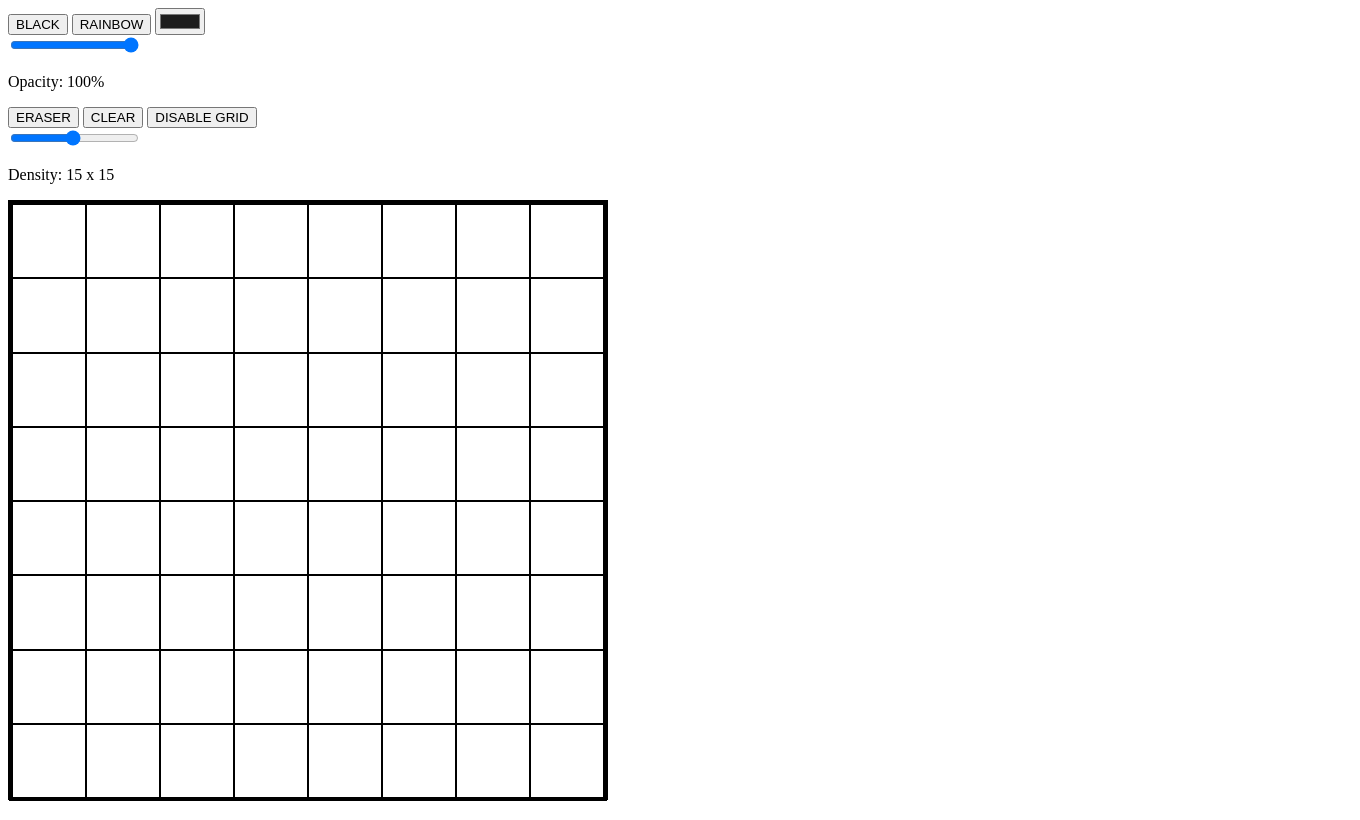
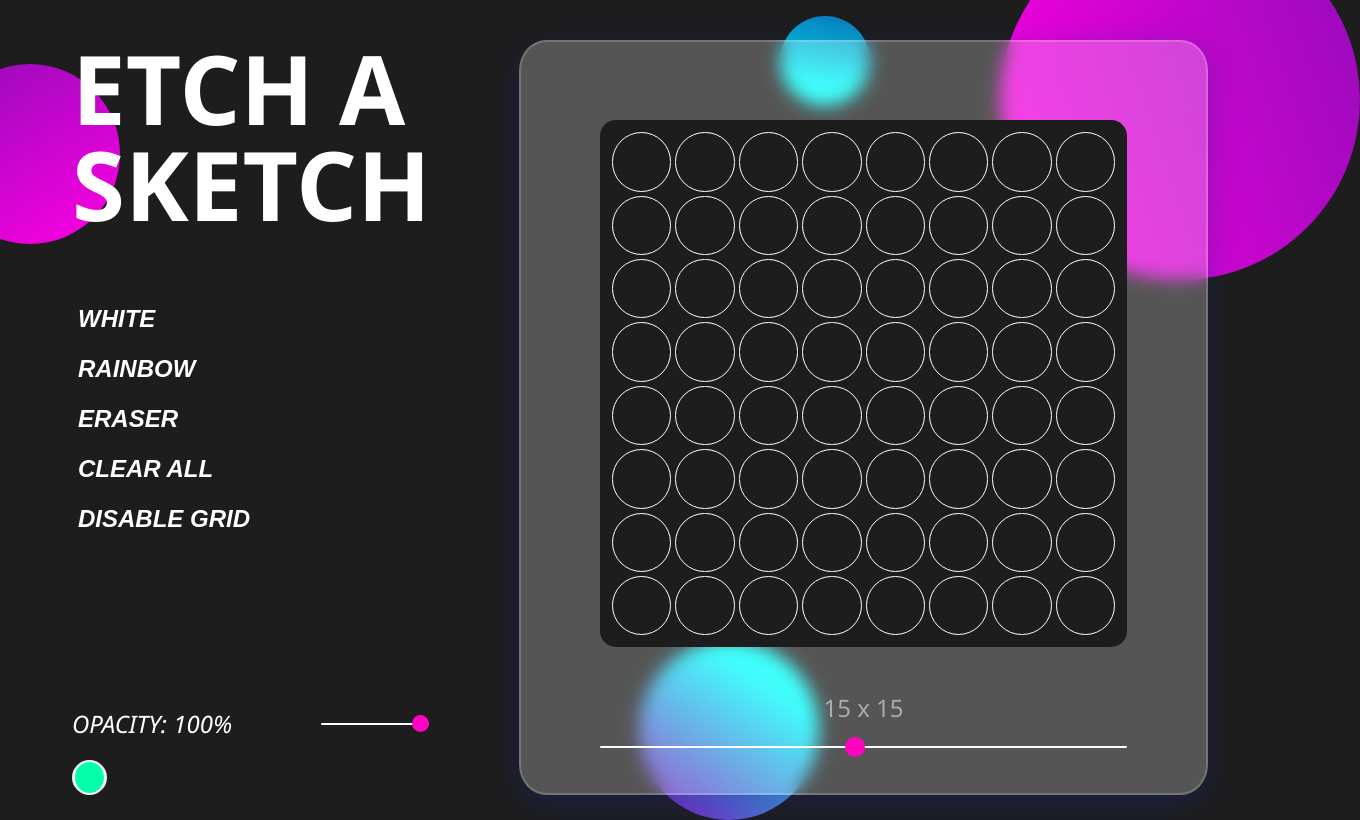
Before and after one commit to Tricheck-A/Etch-A-Sketch, a plain HTML site: page index.html in a window 1280 px wide. Shown: the whole page, 1360 px wide, since content can reach past the window. Drawn offline with Linux system fonts and the light colour scheme.

Commit message:
added styling to css, changed default color, changed arrangement ov some items for better styling, added DIVs for Flexbox

```diff
--- a/index.html
+++ b/index.html
@@ -9,25 +9,44 @@
     <title>Etch A Sketch</title>
 </head>
 <body>
-  <button id = "blackColorBtn">BLACK</button>
-  <button id = "rainbowColorBtn">RAINBOW</button>
+    <!-- Background Circles -->
+    <div class = "circles" id = "circle-1"></div>
+    <div class = "circles" id = "circle-2"></div>
+    <div class = "circles" id = "circle-3"></div>
+    <div class = "circles" id = "circle-4"></div>
 
-  <input type="color" id = "colorPickerBtn" value="#1c1c1c"><br>
+  <div class = "content">
+    <h1>ETCH A <br> SKETCH</h1>
+    <div class = "staticSelections">
+      <button id = "whiteColorBtn">WHITE</button>
+      <button id = "rainbowColorBtn">RAINBOW</button>
+      <button id = "eraserBtn">ERASER</button>
+      <button id = "clearBtn">CLEAR ALL</button>
+      <button id = "gridBtn">DISABLE GRID</button><br>
+    </div>
 
-  <input type="range" min="0" max="100" value="100" class="slider" id="opacitySlider">
-  <p id="opacityOutput"></p>
+    <div class = "dynamicSelections">
+    <!-- Opacity Slider -->
+      <div id="opacityDiv">
+        <p id="opacityOutput"></p>
+      <input type="range" min="0" max="100" value="100" class="slider" id="opacitySlider">
+      </div>
 
-  <button id = "eraserBtn">ERASER</button>
-  <button id = "clearBtn">CLEAR</button>
-  <button id = "gridBtn">DISABLE GRID</button><br>
-
-  <input type="range" min="1" max="30" value="15" class="slider" id="densitySlider">
-  <p id="densityOutput"></p>
+      <!-- Color Picker -->
+      <input type="color" id = "colorPickerBtn" value="#04ffab">
+    </div>
+  </div>
 
   <div class = "sketchboard">
     <div id = "container">
 
     </div>
+
+  <!-- Density Slider -->
+    <div id = "densitySelection">
+      <p id="densityOutput"></p>
+      <input type="range" min="1" max="30" value="15" class="slider" id="densitySlider">
+    </div>
   </div>
 </body>
 </html>
--- a/script.js
+++ b/script.js
@@ -1,6 +1,6 @@
 
 // GET BUTTONS & CREATE VARIABLES FOR GRID CELLS
-const blackColorBtn = document.getElementById('blackColorBtn');
+const whiteColorBtn = document.getElementById('whiteColorBtn');
 const rainbowColorBtn = document.getElementById('rainbowColorBtn');
 const colorPickerBtn = document.getElementById('colorPickerBtn');
 const eraserBtn = document.getElementById('eraserBtn');
@@ -13,7 +13,7 @@ let colCount = 8;
 let cellCount = rowCount * colCount;
 let cellSize = (100/rowCount) + "%";
 
-let color;
+let color = "#04ffab";
 
 
 
@@ -77,12 +77,12 @@ densitySlider.addEventListener('click', function () {
 
 
 // default Density Paragraph Output
-densityOutput.innerHTML = 'Density: ' + densityValue + ' x ' + densityValue;
+densityOutput.innerHTML = densityValue + ' x ' + densityValue;
 
 // updating Density Paragraph output while sliding
 densitySlider.addEventListener('input', function () {
   densityValue = densitySlider.value;
-  densityOutput.innerHTML = 'Density: ' + densityValue + ' x ' + densityValue;
+  densityOutput.innerHTML = densityValue + ' x ' + densityValue;
 });
 
 
@@ -92,9 +92,9 @@ densitySlider.addEventListener('input', function () {
 // CREATE BUTTON-EVENT LISTENERS
 
 
-// Black Button
-blackColorBtn.addEventListener('click', function(){
-  color = "black";
+// White Button
+whiteColorBtn.addEventListener('click', function(){
+  color = "white";
 });
 
 
@@ -143,7 +143,7 @@ gridBtn.addEventListener('click', function(){
 
   } else {
     for (let i=0; i < cells.length; i++){
-      cells[i].style.border = "1px solid black";
+      cells[i].style.border = "1px solid white";
     };
     gridBtn.textContent = "DISABLE GRID";
   }
@@ -217,10 +217,10 @@ let opacityOutput = document.getElementById('opacityOutput');
 let colorOpacity = (opacitySlider.value / 100).toString();
 
 // default Opacity & Output
-opacityOutput.innerHTML = 'Opacity: ' + opacitySlider.value + '%';
+opacityOutput.innerHTML = 'OPACITY: ' + opacitySlider.value + '%';
 
 // updating values while sliding
 opacitySlider.addEventListener('input', function () {
-  opacityOutput.innerHTML = 'Opacity: ' + this.value + '%';
+  opacityOutput.innerHTML = 'OPACITY: ' + this.value + '%';
   colorOpacity = (opacitySlider.value / 100).toString();
 })
--- a/style.css
+++ b/style.css
@@ -6,26 +6,307 @@ html {
     box-sizing: inherit;
 }
 
+body {
+    background: #1d1d1d;
+    font-family: 'Segoe UI', Tahoma, Geneva, Verdana, sans-serif;
+    display: flex;
+    justify-content: space-between;
+    height: 100%;
+    padding: 2.5% 5% 0% 5%;
+}
+
+p {
+    padding: 0;
+    margin: 0;
+}
+
+
+
+
+
+
+
+/* LEFT CONTENT STYLING */
+
+h1 {
+    font-weight: bolder;
+    font-size: 96px;
+    color: white;
+    margin-top: 0;
+    margin-bottom: 20%;
+    line-height: 100%;
+}
+
+button {
+    background: none;
+    border: none;
+    font-weight: 550;
+    font-style: italic;
+    font-size: 24px;
+    color: white;
+}
+
+button:hover {
+    color: rgb(255, 4, 192);
+    cursor: pointer;
+}
+
+button:active {
+    color: rgb(184, 0, 138);
+    cursor: pointer;
+}
+
 div {
-    border: solid black 1px;
     margin: 0;
     padding: 0;
 }
 
+.content {
+    display: flex;
+    flex-direction: column;
+    justify-content: space-between;
+    z-index: 1;
+}
+
+.staticSelections {
+    display: flex;
+    flex-direction: column;
+    align-items:flex-start;
+    gap: 20px;
+    flex: auto;
+}
+
+.dynamicSelections {
+    font-weight: 550;
+    font-style: italic;
+    font-size: 24px;
+    color: white;
+    display: flex;
+    flex-direction: column;
+    gap: 20px;
+}
+
+#opacityDiv {
+    display: flex;
+    justify-content: space-between;
+    align-items: center;
+    gap: 40px;
+}
+
+/* Color Picker */
+input[type="color"] {
+    -webkit-appearance: none;
+    border: none;
+    width: 35px;
+    height: 35px;
+    border-radius:50%;
+}
+
+input[type="color"]::-webkit-color-swatch-wrapper {
+	padding: 0;
+    border-radius:50%;
+}
+input[type="color"]::-webkit-color-swatch {
+	border: 1px solid white;
+    border-radius:50%;
+}
+
+input[type="color"]:hover {
+    cursor: pointer;
+}
+
+
+
+/* Opacity Slider */
+#opacitySlider {
+    -webkit-appearance: none;
+    width: 30%;
+    height: 2px;
+    border-radius: 10px;
+    background: white;
+    outline: none;
+    -webkit-transition: .2s;
+    transition: opacity .2s;
+    gap: 10px;
+}
+
+#opacitySlider::-webkit-slider-thumb {
+    -webkit-appearance: none;
+    appearance: none;
+    width: 17px;
+    height: 17px;
+    border-radius: 50%;
+    background: rgb(255, 4, 192);
+    cursor: pointer;
+    transition: .2s;
+  }
+
+  #opacitySlider::-moz-range-thumb {
+    width: 17px;
+    height: 17px;
+    border-radius: 50%;
+    background: rgb(255, 4, 192);
+    cursor: pointer;
+  }
+
+
+/* opacity slider hover effect */
+  #opacitySlider:hover {
+      cursor: pointer;
+  }
+
+  #opacitySlider::-webkit-slider-thumb:hover {
+    cursor: pointer;
+    width: 20px;
+    height: 20px;
+    transition: .2s;
+}
+
+
+
+
+
+
+/* RIGHT CONTENT STYLING */
+
 .sketchboard {
-    height: 600px;
-    width: 600px;
+    height: 755px;
+    width: 689px;
+    padding-top: 35px;
     display: flex;
-    justify-content: center;
+    flex-direction: column;
+    justify-content: space-evenly;
+    align-items: center;
+
+    background: rgba( 255, 255, 255, 0.25 );
+    box-shadow: 0 8px 32px 0 rgba( 31, 38, 135, 0.37 );
+    backdrop-filter: blur( 8.5px );
+    -webkit-backdrop-filter: blur( 8.5px );
+
+    border-radius: 4%;
+    border: 2px solid rgba( 255, 255, 255, 0.18 );
+
+    z-index: 2;
 }
 
 #container {
-    height: 600px;
-    width: 600px;
+    height: 527px;
+    width: 527px;
     display: grid;
-    border: 3px solid black;
+    border-radius: 3%;
+    background: #1d1d1d;
+    padding: 10px;
 }
 
 .cells {
-    border: 1px solid black;
+    border-radius: 50%;
+    margin: 2px;
+    border: 1px solid white;
 }
+
+#densitySelection {
+    display: flex;
+    flex-direction: column;
+    justify-content: center;
+    align-items: center;
+    gap: 20px;
+}
+
+#densityOutput {
+    font-weight: 550;
+    font-size: 24px;
+    color: white;
+    opacity: 0.5;
+}
+
+/* Density Slider */
+#densitySlider {
+    -webkit-appearance: none;
+    width: 527px;
+    height: 2px;
+    border-radius: 10px;
+    background: white;
+    outline: none;
+    -webkit-transition: .2s;
+    transition: opacity .2s;
+    gap: 10px;
+}
+
+#densitySlider::-webkit-slider-thumb {
+    -webkit-appearance: none;
+    appearance: none;
+    width: 20px;
+    height: 20px;
+    border-radius: 50%;
+    background: rgb(255, 4, 192);
+    cursor: pointer;
+    transition: .2s;
+  }
+
+#densitySlider::-moz-range-thumb {
+    width: 24px;
+    height: 24px;
+    border-radius: 50%;
+    background: rgb(255, 4, 192);
+    cursor: pointer;
+  }
+
+/* density slider hover effect */
+#densitySlider:hover {
+    cursor: pointer;
+}
+
+#densitySlider::-webkit-slider-thumb:hover {
+  cursor: pointer;
+  width: 24px;
+  height: 24px;
+  transition: .2s;
+}
+
+
+
+
+
+/* Background Circles */
+.circles {
+    position: absolute;
+    border-radius: 50%;
+    background: white;
+    z-index: 0;
+}
+
+#circle-1 {
+    height: 180px;
+    width: 180px;
+    background: rgb(255,0,228);
+    background: linear-gradient(329deg, rgba(255,0,228,1) 0%, rgba(148,11,185,1) 100%);
+    left: -60px;
+    top: 8%;
+}
+
+#circle-2 {
+    height: 360px;
+    width: 360px;
+    background: rgb(255,0,228);
+    background: linear-gradient(71deg, rgba(255,0,228,1) 0%, rgba(148,11,185,1) 100%);
+    right: -80px;
+    top: -80px;
+}
+
+#circle-3 {
+    height: 90px;
+    width: 90px;
+    background: rgb(0,255,252);
+    background: linear-gradient(9deg, rgba(0,255,252,1) 0%, rgba(0,255,252,1) 26%, rgba(11,114,185,1) 100%);
+    right:32%;
+    top: 2%;
+}
+
+#circle-4 {
+    height: 180px;
+    width: 180px;
+    background: rgb(0,255,252);
+    background: linear-gradient(214deg, rgba(0,255,252,1) 0%, rgba(0,255,252,1) 26%, rgba(133,11,185,1) 100%);
+    right:36%;
+    top: 80%;
+}
```
